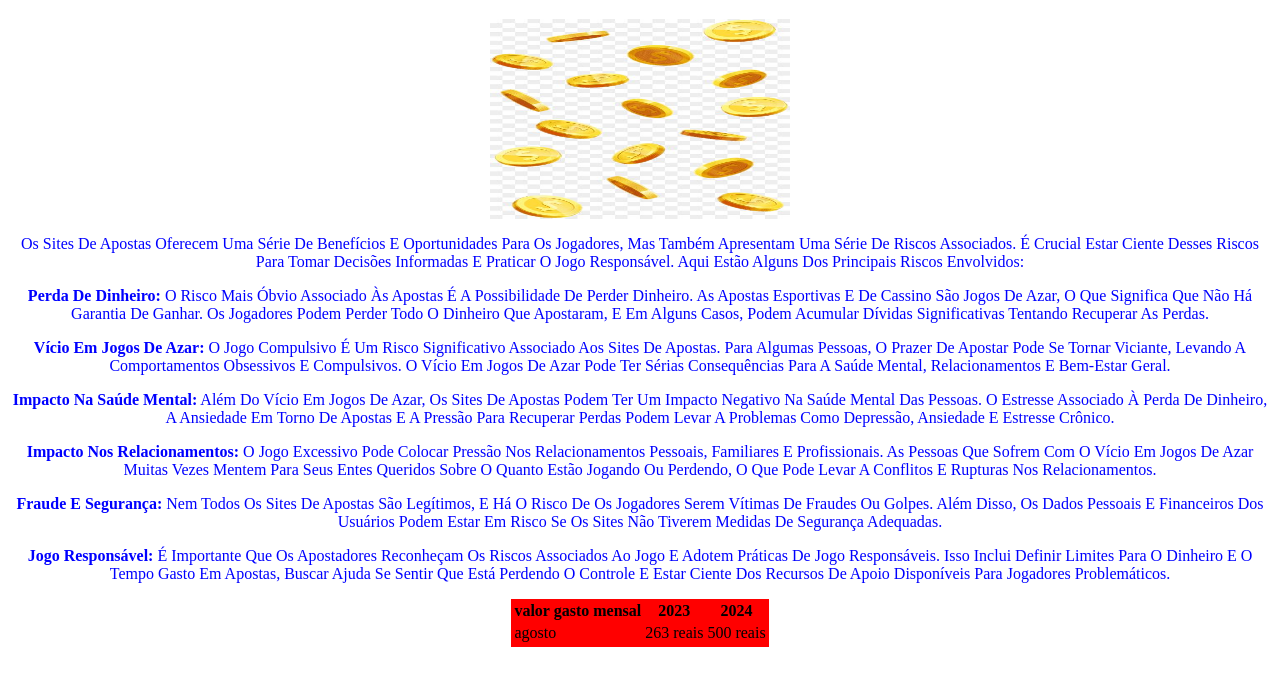
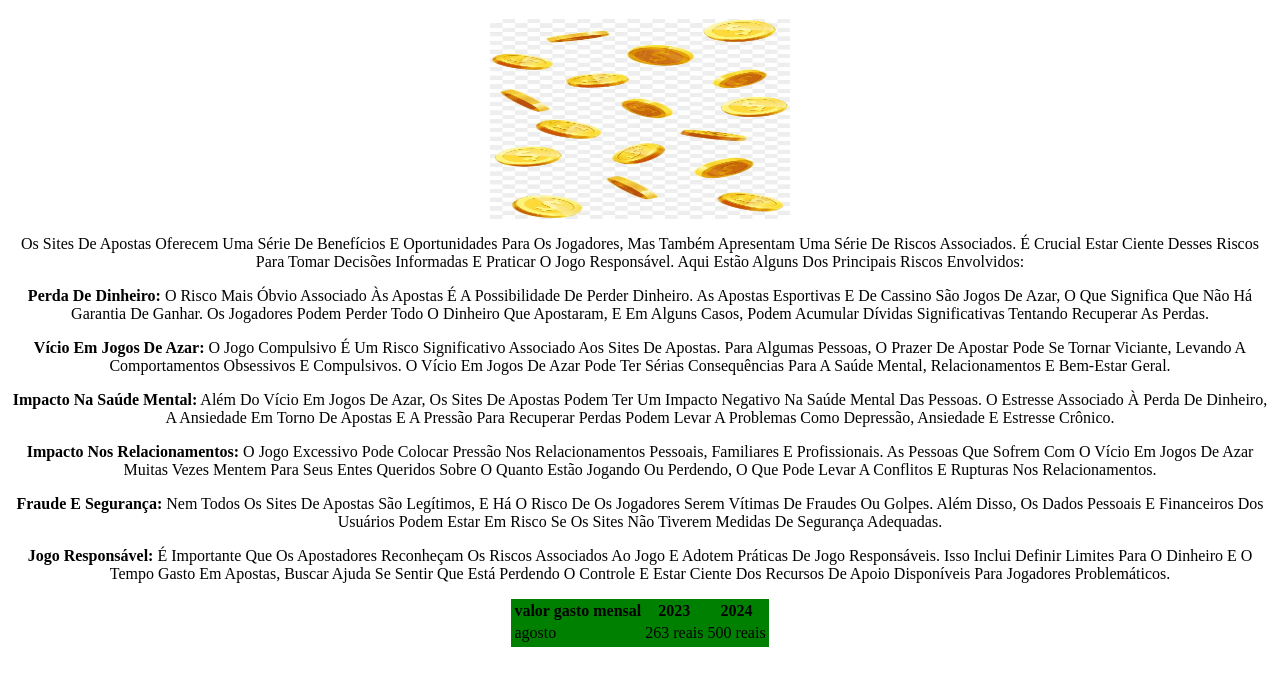
Before and after one commit to Oncinha2020/Oncinha2020.github.io, a plain HTML site: page index.html in a window 1280 px wide. Shown: the part 105-790 px from the top of the page. Drawn offline with Linux system fonts and the light colour scheme.

Commit message:
Update index.html

```diff
--- a/index.html
+++ b/index.html
@@ -6,10 +6,10 @@ h1 {
   text-shadow: 2px 2px;
 }
     table {
-background-color:red;
+background-color:green;
     }
     p { size: 9px;
-       color: blue;
+       color: black;
   text-transform: capitalize;
 }
 </style>
```
